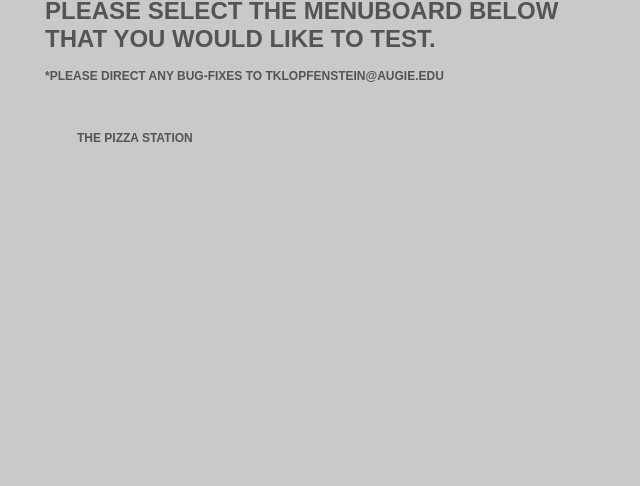
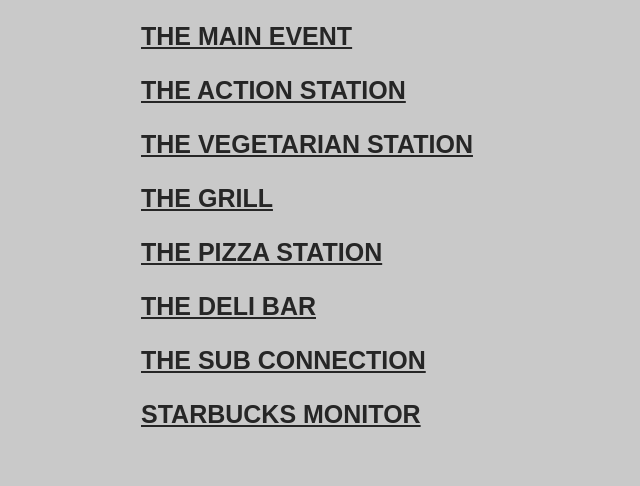
Before and after one commit to corinthdesign/ODH, a plain HTML site: page index.html in a window 1280 px wide. Shown: the part 513-999 px from the top of the page, without its empty margins (307-947 px from the left). Before the commit the page ends 800 px from the top, so only its background shows below. Drawn offline with Linux system fonts and the light colour scheme.

Commit message:
Updated CSS on index.html

```diff
--- a/home.css
+++ b/home.css
@@ -21,17 +21,16 @@
 h1 {
 	font-family: sans-serif;
 	font-size: 2.5em;
-	text-align: left;
+	text-align: center;
 	letter-spacing: auto;
 	text-transform: uppercase;
-	line-height: 0.5em;
 	color: #545454;
 }
 
 h2 {
 	font-family: sans-serif;
 	font-size: 1.5em;
-	text-align: left;
+	text-align: center;
 	font-weight: black;
 	letter-spacing: auto;
 	text-transform: uppercase;
@@ -45,7 +44,6 @@
 	text-align: left;
 	letter-spacing: auto;
 	text-transform: uppercase;
-	line-height: 0.5em;
 	color: #545454;
 }
 
@@ -56,15 +54,16 @@
 	position: relative;
 	margin: 0 auto;
 	height: 100vh;
-	width: 50vw;
+	width: 40vw;
 	z-index: 100;
 }
 
 .pages {
 	padding: 2em;
+	text-align: center;
 }
 
-.pages a {
-	text-decoration: none;
+.pages a , .pages p{
 	color: #262626;
+	font-size: 1.25em;
 }
--- a/index.html
+++ b/index.html
@@ -10,12 +10,20 @@
 
 <!--Body-->
 <section class="menu">
-  <img src="images/ODH_logo.png" width=50% height=50%>
+  <img src="images/ODH_logo.png" width=50% height=auto style="display: block; position: relative; margin: 0 auto;">
 <h1>Welcome to the ODH Menuboard Test System</h1>
 <h2>Please select the Menuboard below that you would like to test.</h2>
-<p>*Please direct any bug-fixes to tklopfenstein@augie.edu</p>
+<p style="text-align: center;">*Please direct any bug-fixes to <a href="mailto:tklopfenstein@augie.edu" target="_blank" style="color: #262626;">tklopfenstein@augie.edu</a></p>
 <div class="pages">
-  <a href="/pizza.html"><p>The Pizza Station</p></a>
+  <a href="chefs_corner.html"><p>Chef's Corner</p></a>
+  <a href="main_event.html"><p>The Main Event</p></a>
+  <a href="action.html"><p>The Action Station</p></a>
+  <a href="vegetarian.html"><p>The Vegetarian Station</p></a>
+  <a href="grill.html"><p>The Grill</p></a>
+  <a href="pizza.html"><p>The Pizza Station</p></a>
+  <a href="deli.html"><p>The Deli Bar</p></a>
+  <a href="subco.html"><p>The Sub Connection</p></a>
+  <a href="sbucks.html"><p>Starbucks Monitor</p></a>
 </body>
 
 <footer>
```
